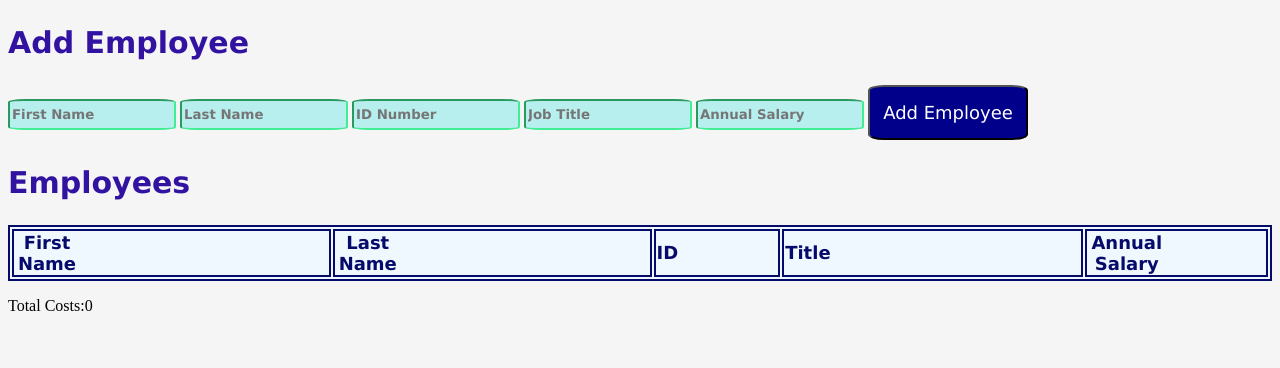
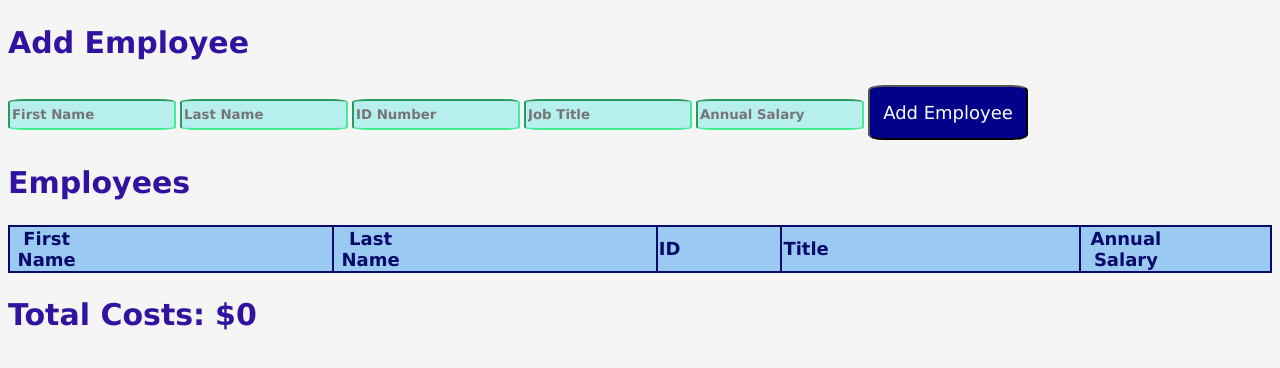
Before and after one commit to MariaIsabelG/weekend-jquery-salary-calculator, a plain HTML site: page index.html in a window 1280 px wide. Drawn offline with Linux system fonts and the light colour scheme.

Commit message:
finished styling

```diff
--- a/index.html
+++ b/index.html
@@ -35,7 +35,7 @@
                 <!--added rows and delete button go here-->
             </tbody>
         </table>
-        <p id="total-title"> Total Costs:<span id ="total-cost">0</span></p>
+        <h2 id="total-title"> Total Costs:<span id="cash">$</span><span id ="total-cost">0</span></h2>
 
 
 
--- a/style.css
+++ b/style.css
@@ -28,10 +28,21 @@ h2{
     background-color: darkblue;
 }
 
-#data-table, th{
+#data-table{
+    border-collapse: collapse;
+}
+th{
 
     border: 2px solid;
     font-size: large;
+    font-family: 'Lucida Sans', 'Lucida Sans Regular', 'Lucida Grande', 'Lucida Sans Unicode', Geneva, Verdana, sans-serif;
+    color: rgb(6, 11, 107);
+    background-color: rgb(154, 201, 242) ;
+}
+
+tr, td{
+    border: 2px solid;
+    font-size: 18px;
     font-family: 'Lucida Sans', 'Lucida Sans Regular', 'Lucida Grande', 'Lucida Sans Unicode', Geneva, Verdana, sans-serif;
     color: rgb(6, 11, 107);
     background-color: aliceblue ;
@@ -44,3 +55,17 @@ h2{
 #id-head, #salary-head{
     padding-right: 100px;
 }
+
+.delete-btn{
+    width: 100px;
+    height: 40px;
+    border-radius: 10%;
+    font-family: 'Lucida Sans', 'Lucida Sans Regular', 'Lucida Grande', 'Lucida Sans Unicode', Geneva, Verdana, sans-serif;
+    font-size: large;
+    color: white;
+    background-color: rgb(240, 88, 88);
+}
+
+#cash{
+    padding-left: 10px;
+}
```
